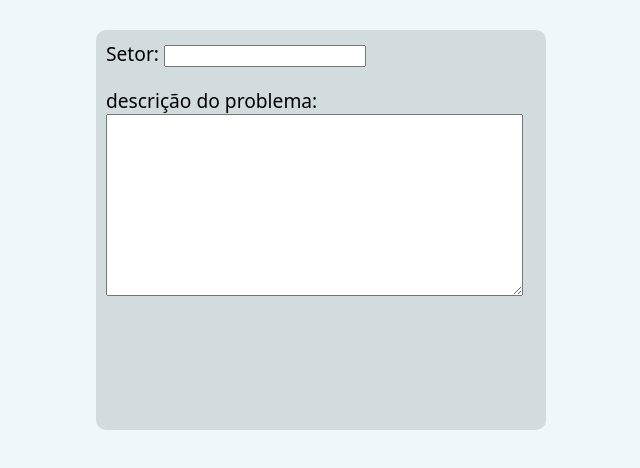
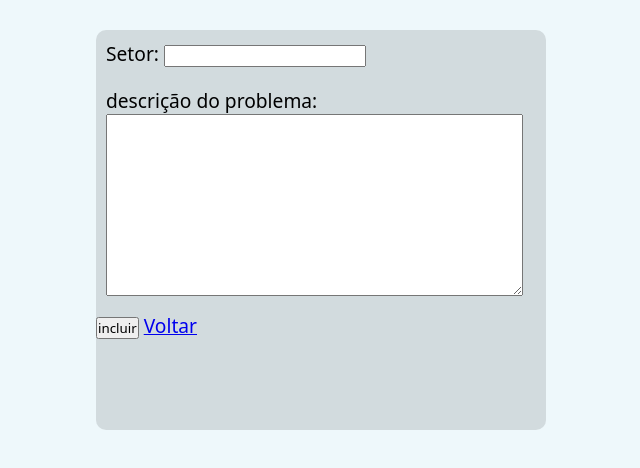
Before and after one commit to SamuelItalo/solicite, a plain HTML site: page addchamado.html in a window 1280 px wide. Shown: the whole page, without its empty margins (319-959 px from the left). Drawn offline with Linux system fonts and the light colour scheme.

Commit message:
inclui botao voltar

```diff
--- a/addchamado.html
+++ b/addchamado.html
@@ -19,7 +19,10 @@
                 <label for="idescri">descrição do problema:</label><br>
                 <textarea name="descri" id="idescri" cols="50" rows="10"></textarea>
             </p>
+            <input type="button" value="incluir">
+            <a href="index.html">Voltar</a>
         </form>
+
     </section>
 </body>
 </html>
```
